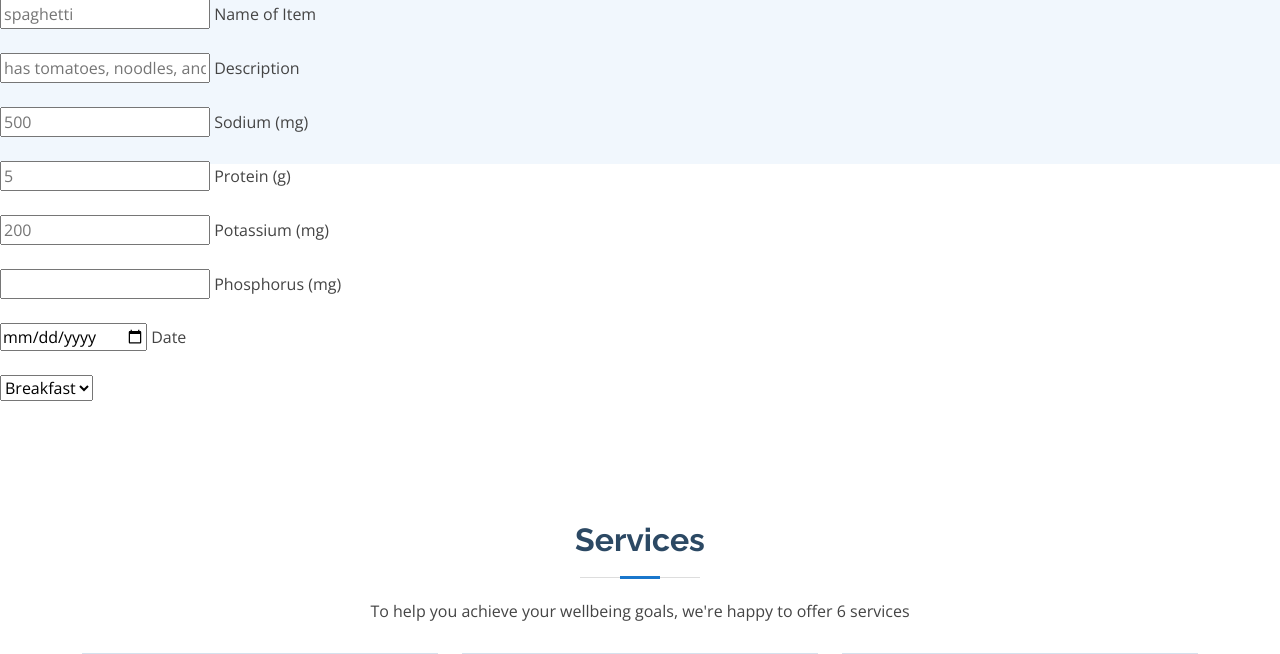
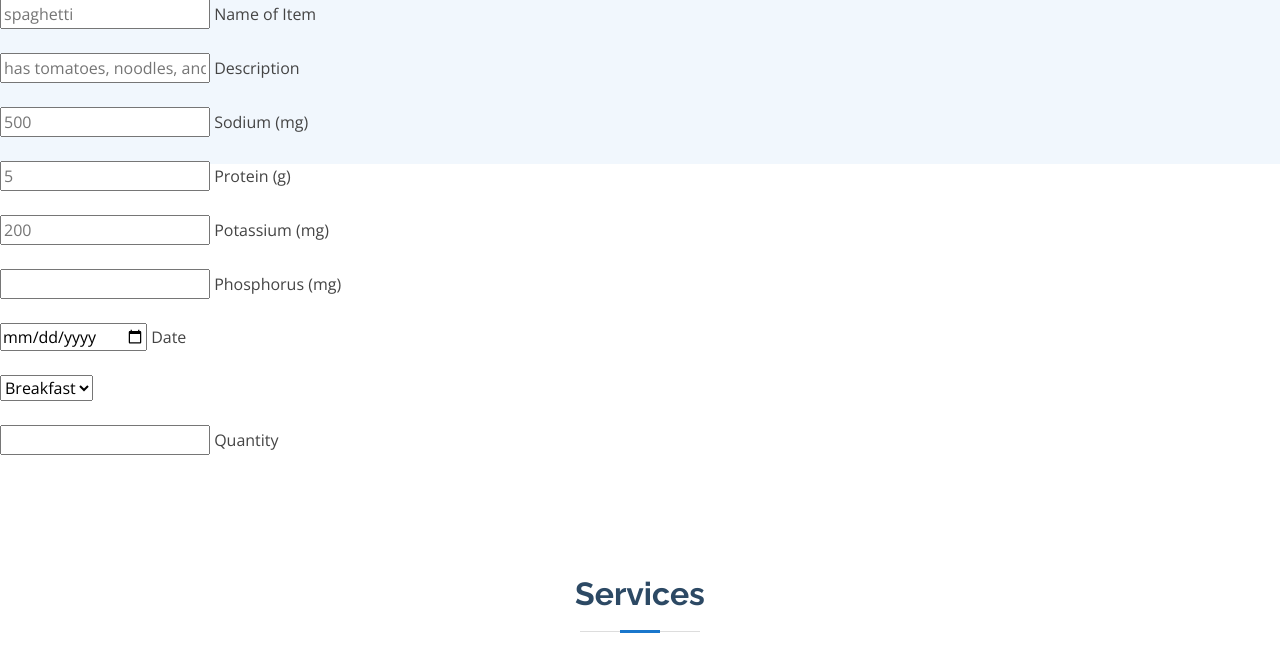
Before and after one commit to chase-rindlisbacher/Intex2022, a Django app: page /myfoodjournal/ in a window 1280 px wide. Shown: the part 476-1130 px from the top of the page. Run offline with Django 4.2, Linux system fonts and the light colour scheme; some libraries are stand-ins or nearby versions.

Commit message:
foodjournal

```diff
--- a/kidneyfoundation/templates/client_app/myfoodjournal.html
+++ b/kidneyfoundation/templates/client_app/myfoodjournal.html
@@ -119,6 +119,14 @@
                         </select>
                       </div>
                     </div>
+                    <br>
+                    <div>
+                      <i></i>
+                      <div>
+                        <input type="number" id="quantity" default='1' name='quantity' required />
+                        <label for="quantity">Quantity</label>
+                      </div>
+                    </div>
       </form>
     </section>
 
```
